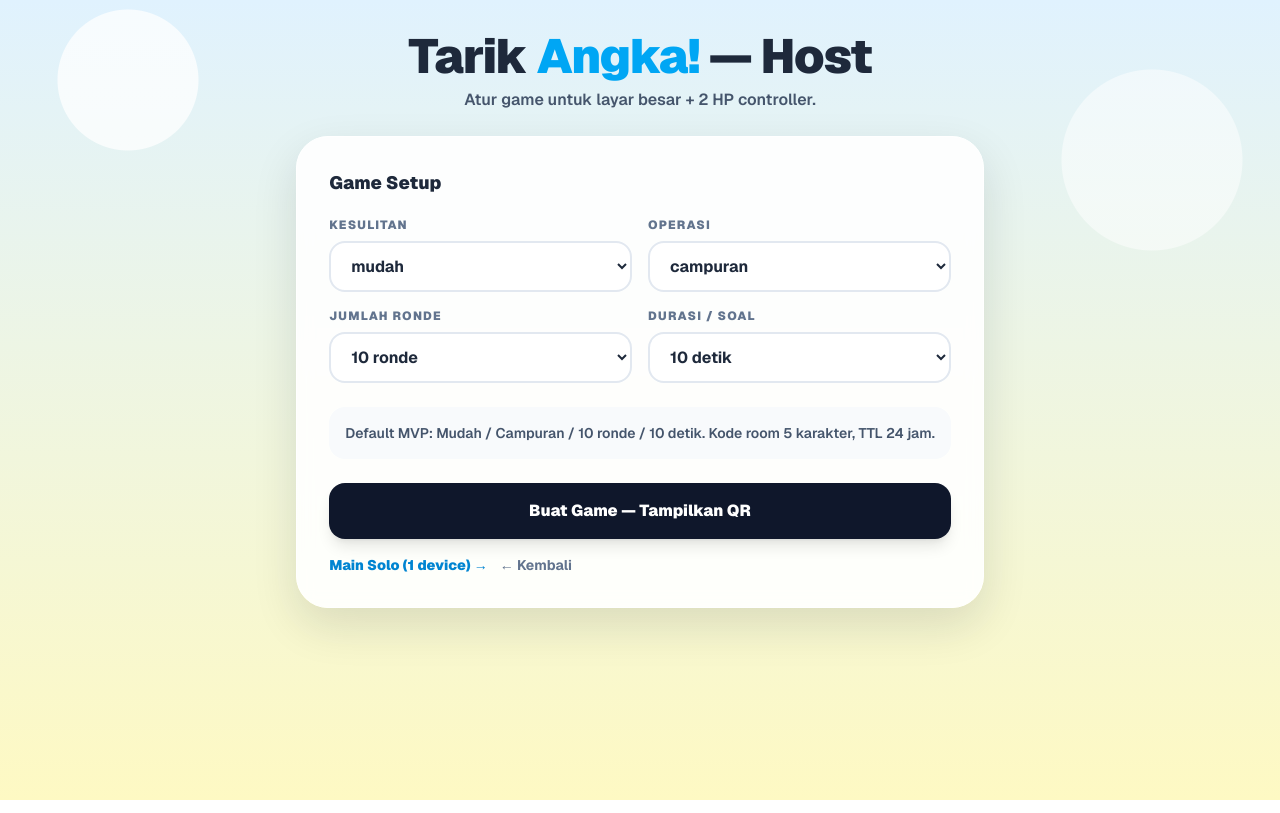
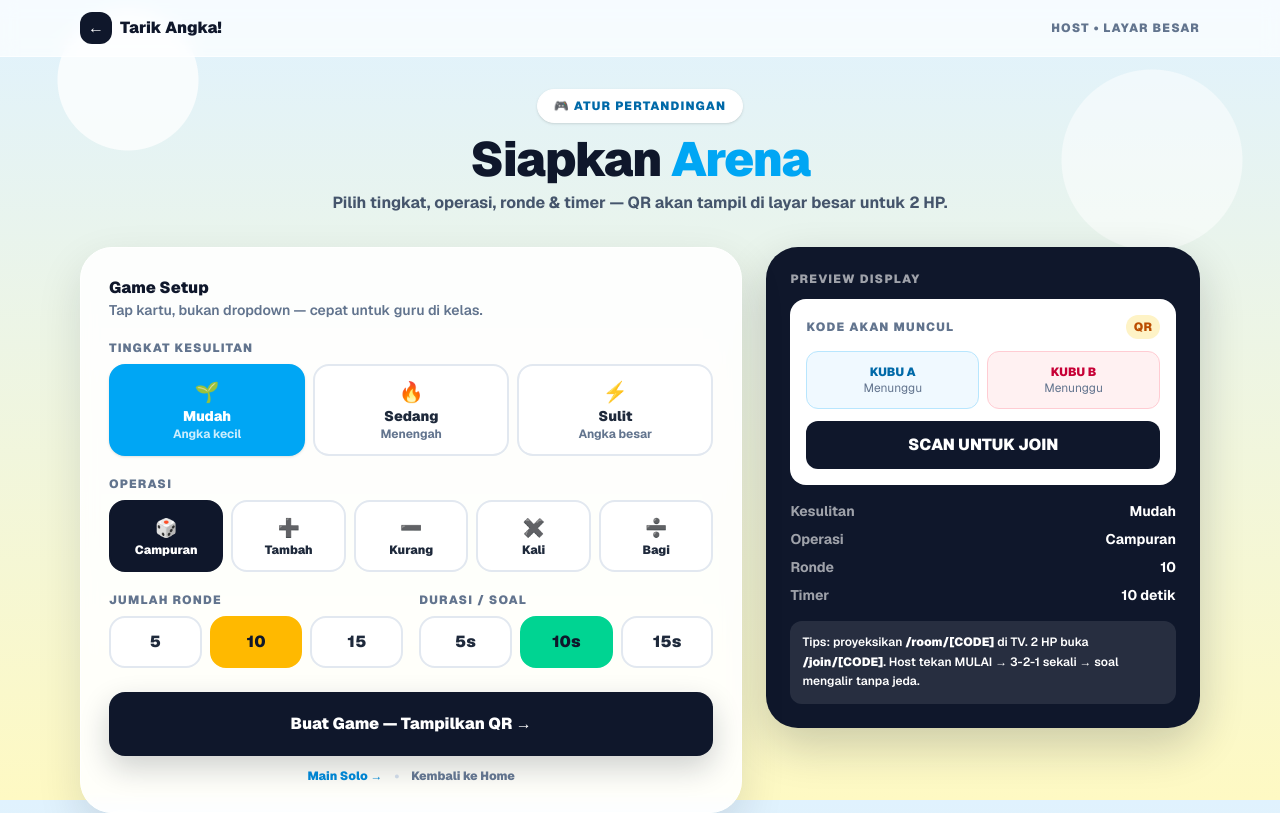
Before and after one commit to mzainulirfan/tarikmang, a Next.js app: page /host in a window 1280 px wide. Built offline with nearby package versions, Linux system fonts and the light colour scheme.

Commit message:
design: redesign /host — kartu kesulitan/operasi, preview display, tanpa dropdown

```diff
--- a/src/app/host/page.tsx
+++ b/src/app/host/page.tsx
@@ -5,8 +5,18 @@ import type { Difficulty, Operation } from "@/types/game";
 import { generateRoomCode } from "@/lib/room/code";
 import { createRoomState, saveRoom } from "@/lib/room/store";
 
-const DIFFICULTIES: Difficulty[] = ["mudah", "sedang", "sulit"];
-const OPERATIONS: Operation[] = ["campuran", "penjumlahan", "pengurangan", "perkalian", "pembagian"];
+const DIFFICULTIES: { v: Difficulty; label: string; desc: string; icon: string }[] = [
+  { v: "mudah", label: "Mudah", desc: "Angka kecil", icon: "🌱" },
+  { v: "sedang", label: "Sedang", desc: "Menengah", icon: "🔥" },
+  { v: "sulit", label: "Sulit", desc: "Angka besar", icon: "⚡" },
+];
+const OPERATIONS: { v: Operation; label: string; icon: string }[] = [
+  { v: "campuran", label: "Campuran", icon: "🎲" },
+  { v: "penjumlahan", label: "Tambah", icon: "➕" },
+  { v: "pengurangan", label: "Kurang", icon: "➖" },
+  { v: "perkalian", label: "Kali", icon: "✖️" },
+  { v: "pembagian", label: "Bagi", icon: "➗" },
+];
 
 export default function HostPage() {
   const router = useRouter();
@@ -14,13 +24,11 @@ export default function HostPage() {
   const [operation, setOperation] = useState<Operation>("campuran");
   const [totalRounds, setTotalRounds] = useState(10);
   const [durationSec, setDurationSec] = useState(10);
-
   const [loading, setLoading] = useState(false);
 
   const handleCreate = async () => {
     setLoading(true);
     try {
-      // Prefer server API when Supabase configured (cross-device), fallback local
       if (process.env.NEXT_PUBLIC_SUPABASE_URL) {
         const res = await fetch("/api/game/create", {
           method: "POST",
@@ -43,58 +51,156 @@ export default function HostPage() {
   };
 
   return (
-    <main className="max-w-3xl mx-auto px-4 py-8">
-      <header className="text-center mb-6">
-        <h1 className="text-3xl md:text-5xl font-black tracking-tight">
-          Tarik <span className="text-sky-500">Angka!</span> — Host
-        </h1>
-        <p className="mt-2 text-slate-600 font-semibold">Atur game untuk layar besar + 2 HP controller.</p>
+    <main className="min-h-dvh">
+      <header className="sticky top-0 z-30 backdrop-blur bg-white/70 border-b border-white/60">
+        <div className="max-w-6xl mx-auto px-4 py-3 flex items-center justify-between">
+          <a href="/" className="font-black text-slate-900 flex items-center gap-2">
+            <span className="w-8 h-8 rounded-xl bg-slate-900 text-white grid place-items-center">←</span>
+            Tarik Angka!
+          </a>
+          <div className="text-xs font-black tracking-widest text-slate-500">HOST • LAYAR BESAR</div>
+        </div>
       </header>
 
-      <section className="bg-white/90 backdrop-blur rounded-[2rem] border border-white p-6 md:p-8 shadow-[0_18px_45px_rgba(15,23,42,.12)]">
-        <h2 className="font-black text-lg">Game Setup</h2>
-
-        <div className="grid md:grid-cols-2 gap-4 mt-5">
-          <label className="flex flex-col gap-2">
-            <span className="text-xs font-black uppercase tracking-widest text-slate-500">Kesulitan</span>
-            <select value={difficulty} onChange={(e) => setDifficulty(e.target.value as Difficulty)} className="rounded-2xl border-2 border-slate-200 bg-white px-4 py-3 font-bold">
-              {DIFFICULTIES.map((d) => <option key={d} value={d}>{d}</option>)}
-            </select>
-          </label>
-
-          <label className="flex flex-col gap-2">
-            <span className="text-xs font-black uppercase tracking-widest text-slate-500">Operasi</span>
-            <select value={operation} onChange={(e) => setOperation(e.target.value as Operation)} className="rounded-2xl border-2 border-slate-200 bg-white px-4 py-3 font-bold">
-              {OPERATIONS.map((op) => <option key={op} value={op}>{op}</option>)}
-            </select>
-          </label>
-
-          <label className="flex flex-col gap-2">
-            <span className="text-xs font-black uppercase tracking-widest text-slate-500">Jumlah Ronde</span>
-            <select value={totalRounds} onChange={(e) => setTotalRounds(Number(e.target.value))} className="rounded-2xl border-2 border-slate-200 bg-white px-4 py-3 font-bold">
-              {[5,10,15].map((n) => <option key={n} value={n}>{n} ronde</option>)}
-            </select>
-          </label>
-
-          <label className="flex flex-col gap-2">
-            <span className="text-xs font-black uppercase tracking-widest text-slate-500">Durasi / Soal</span>
-            <select value={durationSec} onChange={(e) => setDurationSec(Number(e.target.value))} className="rounded-2xl border-2 border-slate-200 bg-white px-4 py-3 font-bold">
-              {[5,10,15].map((n) => <option key={n} value={n}>{n} detik</option>)}
-            </select>
-          </label>
+      <section className="max-w-6xl mx-auto px-4 pt-6 md:pt-8">
+        <div className="text-center max-w-2xl mx-auto">
+          <div className="inline-flex items-center gap-2 bg-white border border-white rounded-full px-4 py-2 text-xs font-black tracking-widest text-sky-700 shadow-sm">
+            🎮 ATUR PERTANDINGAN
+          </div>
+          <h1 className="mt-3 text-4xl md:text-5xl font-black tracking-tight text-slate-900">
+            Siapkan <span className="text-sky-500">Arena</span>
+          </h1>
+          <p className="mt-2 text-slate-600 font-bold">Pilih tingkat, operasi, ronde & timer — QR akan tampil di layar besar untuk 2 HP.</p>
         </div>
 
-        <div className="mt-6 bg-slate-50 rounded-2xl p-4 text-sm font-semibold text-slate-600">
-          Default MVP: Mudah / Campuran / 10 ronde / 10 detik. Kode room 5 karakter, TTL 24 jam.
-        </div>
+        <div className="mt-8 grid lg:grid-cols-5 gap-6">
+          {/* Form */}
+          <div className="lg:col-span-3 bg-white/90 backdrop-blur rounded-[2rem] border border-white p-6 md:p-7 shadow-[0_18px_45px_rgba(15,23,42,.12)]">
+            <h2 className="font-black text-slate-900">Game Setup</h2>
+            <p className="text-sm font-semibold text-slate-500">Tap kartu, bukan dropdown — cepat untuk guru di kelas.</p>
 
-        <button onClick={handleCreate} disabled={loading} className="mt-6 w-full bg-slate-900 hover:bg-slate-800 disabled:opacity-50 text-white font-black py-4 rounded-2xl shadow-lg active:scale-95 transition">
-          {loading ? "Membuat..." : "Buat Game — Tampilkan QR"}
-        </button>
+            <div className="mt-5">
+              <div className="text-xs font-black tracking-widest text-slate-500">TINGKAT KESULITAN</div>
+              <div className="mt-2 grid grid-cols-3 gap-2">
+                {DIFFICULTIES.map((d) => (
+                  <button
+                    key={d.v}
+                    onClick={() => setDifficulty(d.v)}
+                    className={`rounded-2xl border-2 p-3 text-center transition ${difficulty === d.v ? "bg-sky-500 border-sky-500 text-white shadow" : "bg-white border-slate-200 hover:border-sky-200"}`}
+                  >
+                    <div className="text-xl">{d.icon}</div>
+                    <div className="text-sm font-black">{d.label}</div>
+                    <div className={`text-xs font-bold ${difficulty === d.v ? "text-white/80" : "text-slate-500"}`}>{d.desc}</div>
+                  </button>
+                ))}
+              </div>
+            </div>
 
-        <div className="mt-4 flex gap-3 text-sm">
-          <a href="/solo" className="text-sky-600 font-black hover:underline">Main Solo (1 device) →</a>
-          <a href="/" className="text-slate-500 font-bold hover:underline">← Kembali</a>
+            <div className="mt-5">
+              <div className="text-xs font-black tracking-widest text-slate-500">OPERASI</div>
+              <div className="mt-2 grid grid-cols-3 md:grid-cols-5 gap-2">
+                {OPERATIONS.map((op) => (
+                  <button
+                    key={op.v}
+                    onClick={() => setOperation(op.v)}
+                    className={`rounded-2xl border-2 py-3 text-center transition ${operation === op.v ? "bg-slate-900 border-slate-900 text-white" : "bg-white border-slate-200 hover:border-slate-300"}`}
+                  >
+                    <div className="text-lg">{op.icon}</div>
+                    <div className="text-xs font-black">{op.label}</div>
+                  </button>
+                ))}
+              </div>
+            </div>
+
+            <div className="mt-5 grid grid-cols-2 gap-4">
+              <div>
+                <div className="text-xs font-black tracking-widest text-slate-500">JUMLAH RONDE</div>
+                <div className="mt-2 grid grid-cols-3 gap-2">
+                  {[5, 10, 15].map((n) => (
+                    <button
+                      key={n}
+                      onClick={() => setTotalRounds(n)}
+                      className={`rounded-2xl border-2 py-3 font-black ${totalRounds === n ? "bg-amber-400 border-amber-400 text-slate-900" : "bg-white border-slate-200"}`}
+                    >
+                      {n}
+                    </button>
+                  ))}
+                </div>
+              </div>
+              <div>
+                <div className="text-xs font-black tracking-widest text-slate-500">DURASI / SOAL</div>
+                <div className="mt-2 grid grid-cols-3 gap-2">
+                  {[5, 10, 15].map((n) => (
+                    <button
+                      key={n}
+                      onClick={() => setDurationSec(n)}
+                      className={`rounded-2xl border-2 py-3 font-black ${durationSec === n ? "bg-emerald-400 border-emerald-400 text-slate-900" : "bg-white border-slate-200"}`}
+                    >
+                      {n}s
+                    </button>
+                  ))}
+                </div>
+              </div>
+            </div>
+
+            <button onClick={handleCreate} disabled={loading} className="mt-6 w-full bg-slate-900 hover:bg-slate-800 disabled:opacity-50 text-white font-black py-5 rounded-2xl shadow-[0_12px_30px_rgba(15,23,42,.2)] active:scale-[0.98] transition">
+              {loading ? "Membuat arena..." : "Buat Game — Tampilkan QR →"}
+            </button>
+            <div className="mt-3 flex gap-3 text-xs font-black justify-center">
+              <a href="/solo" className="text-sky-600 hover:underline">
+                Main Solo →
+              </a>
+              <span className="text-slate-300">•</span>
+              <a href="/" className="text-slate-500 hover:underline">
+                Kembali ke Home
+              </a>
+            </div>
+          </div>
+
+          {/* Preview */}
+          <div className="lg:col-span-2">
+            <div className="bg-slate-900 text-white rounded-[2rem] p-6 shadow-[0_18px_45px_rgba(15,23,42,.2)]">
+              <div className="text-xs font-black tracking-widest opacity-60">PREVIEW DISPLAY</div>
+              <div className="mt-3 rounded-2xl bg-white text-slate-900 p-4">
+                <div className="flex items-center justify-between">
+                  <span className="text-xs font-black tracking-widest text-slate-500">KODE AKAN MUNCUL</span>
+                  <span className="text-xs font-black bg-amber-100 text-amber-700 px-2 py-1 rounded-full">QR</span>
+                </div>
+                <div className="mt-3 grid grid-cols-2 gap-2">
+                  <div className="rounded-xl bg-sky-50 border border-sky-200 p-3 text-center">
+                    <div className="text-xs font-black text-sky-700">KUBU A</div>
+                    <div className="text-xs text-slate-500">Menunggu</div>
+                  </div>
+                  <div className="rounded-xl bg-rose-50 border border-rose-200 p-3 text-center">
+                    <div className="text-xs font-black text-rose-700">KUBU B</div>
+                    <div className="text-xs text-slate-500">Menunggu</div>
+                  </div>
+                </div>
+                <div className="mt-3 rounded-xl bg-slate-900 text-white p-3 text-center font-black">SCAN UNTUK JOIN</div>
+              </div>
+              <div className="mt-4 space-y-2 text-sm font-bold">
+                <div className="flex justify-between">
+                  <span className="opacity-60">Kesulitan</span>
+                  <span className="capitalize">{difficulty}</span>
+                </div>
+                <div className="flex justify-between">
+                  <span className="opacity-60">Operasi</span>
+                  <span className="capitalize">{operation}</span>
+                </div>
+                <div className="flex justify-between">
+                  <span className="opacity-60">Ronde</span>
+                  <span>{totalRounds}</span>
+                </div>
+                <div className="flex justify-between">
+                  <span className="opacity-60">Timer</span>
+                  <span>{durationSec} detik</span>
+                </div>
+              </div>
+              <div className="mt-4 rounded-xl bg-white/10 p-3 text-xs font-semibold leading-relaxed">
+                Tips: proyeksikan <b>/room/[CODE]</b> di TV. 2 HP buka <b>/join/[CODE]</b>. Host tekan MULAI → 3-2-1 sekali → soal mengalir tanpa jeda.
+              </div>
+            </div>
+          </div>
         </div>
       </section>
     </main>
```
